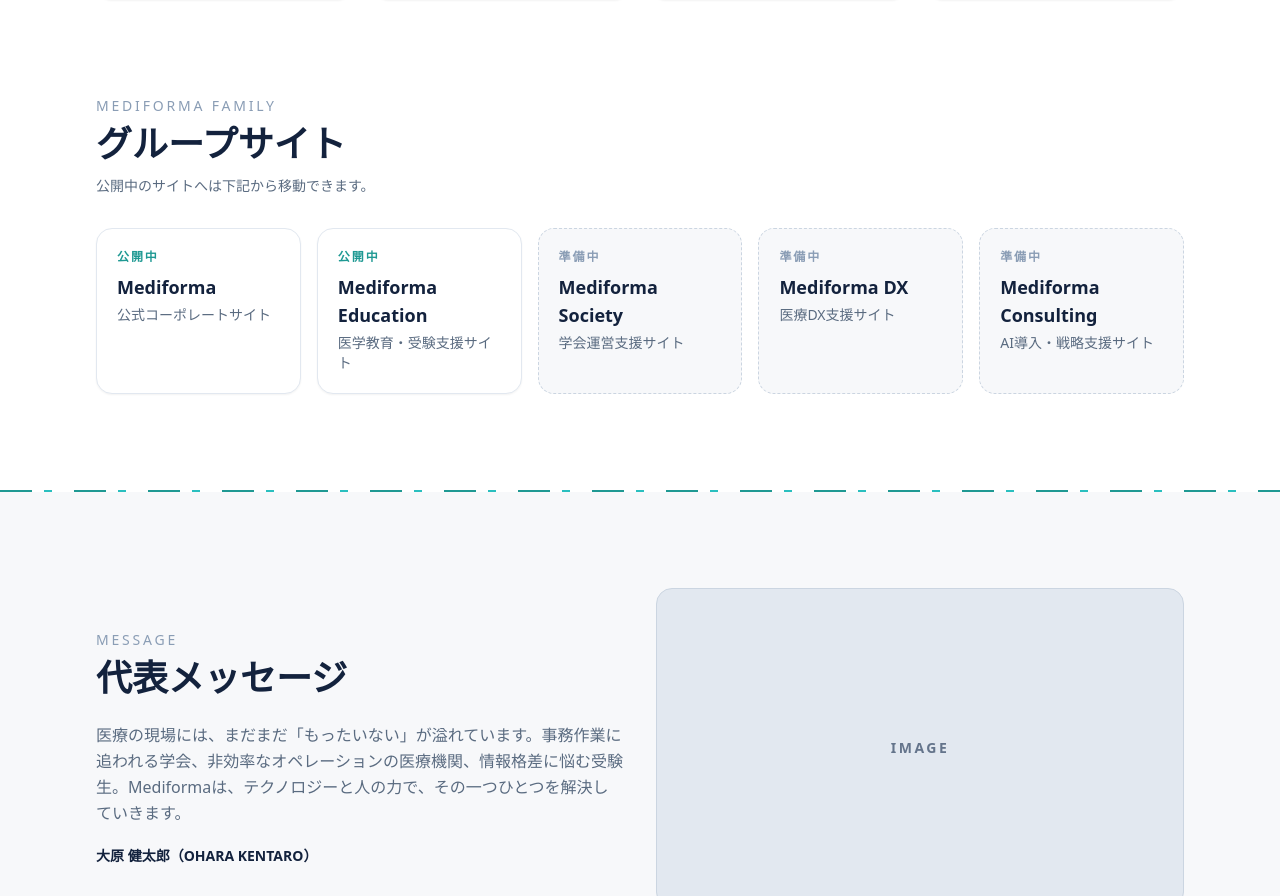
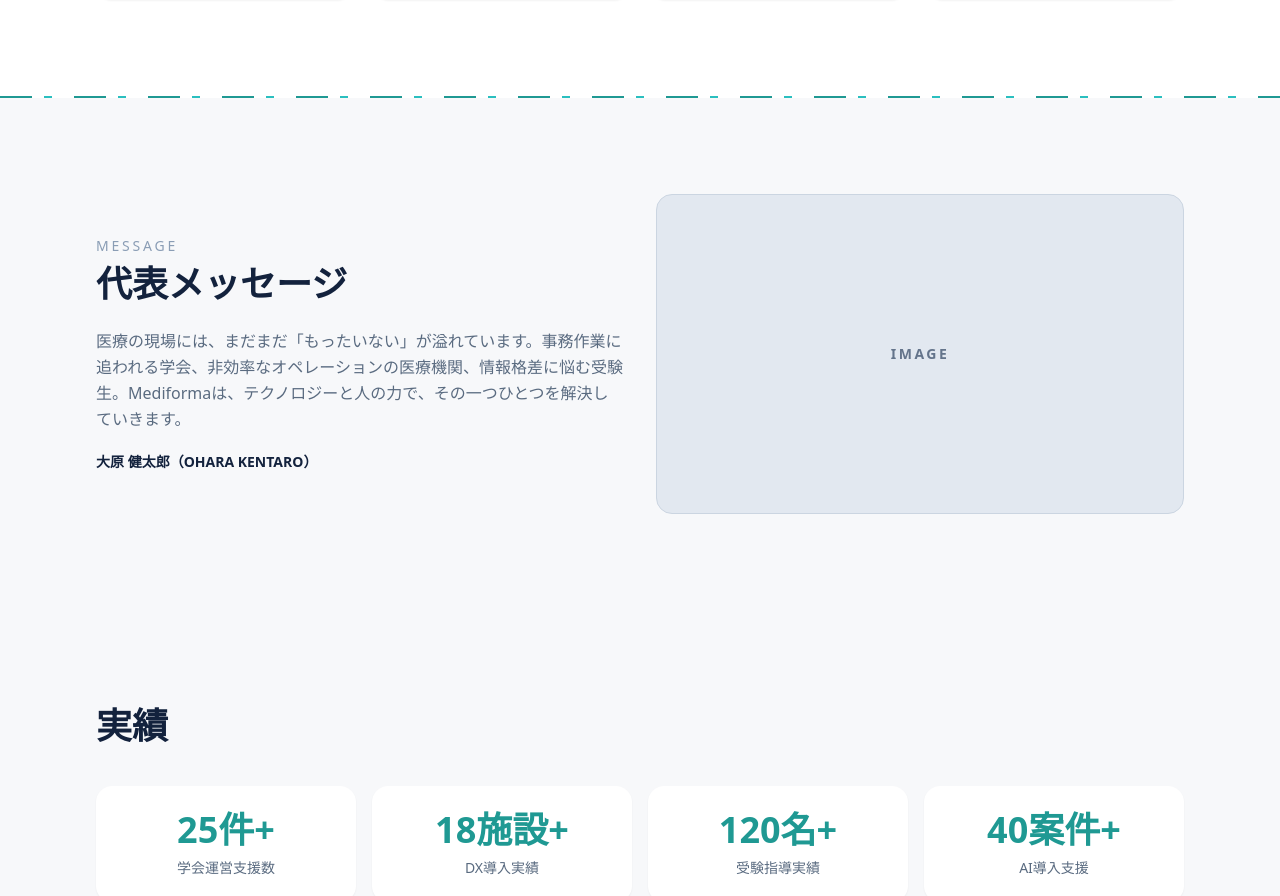
Before and after one commit to kentaro23/Mediforma, a Next.js app: page / in a window 1280 px wide. Shown: the part 1008-1904 px from the top of the page. Built offline with nearby package versions, Linux system fonts and the light colour scheme.

Commit message:
Remove Mediforma Family section from home

```diff
--- a/src/app/page.tsx
+++ b/src/app/page.tsx
@@ -1,4 +1,3 @@
-import Link from "next/link";
 import { Metadata } from "next";
 import HeroSection from "@/components/HeroSection";
 import ServiceCard from "@/components/ServiceCard";
@@ -6,7 +5,7 @@ import PlaceholderImage from "@/components/PlaceholderImage";
 import CountUpSection from "@/components/CountUpSection";
 import CTASection from "@/components/CTASection";
 import FadeIn from "@/components/FadeIn";
-import { FAMILY_SITES, MESSAGE, SERVICES } from "@/lib/constants";
+import { MESSAGE, SERVICES } from "@/lib/constants";
 
 export const metadata: Metadata = {
   title: "Mediforma | 医療の\"困った\"を、まるごと。",
@@ -41,43 +40,6 @@ export default function HomePage() {
         </FadeIn>
       </section>
 
-      <section className="pb-16 md:pb-24">
-        <FadeIn className="container-width">
-          <div className="mb-8">
-            <p className="text-sm font-medium tracking-[0.2em] text-subtleGray">MEDIFORMA FAMILY</p>
-            <h2 className="mt-2 text-3xl font-semibold md:text-4xl">グループサイト</h2>
-            <p className="mt-3 text-sm text-textGray">公開中のサイトへは下記から移動できます。</p>
-          </div>
-          <div className="grid gap-4 md:grid-cols-2 lg:grid-cols-5">
-            {FAMILY_SITES.map((site) =>
-              site.href ? (
-                <Link
-                  key={site.name}
-                  href={site.href}
-                  target="_blank"
-                  rel="noreferrer"
-                  className="rounded-2xl border border-slate-200 bg-white p-5 shadow-sm transition-all hover:-translate-y-0.5 hover:shadow-card"
-                >
-                  <p className="text-xs font-semibold tracking-[0.16em] text-primaryTeal">{site.status}</p>
-                  <h3 className="mt-2 text-lg font-semibold text-primaryNavy">{site.name}</h3>
-                  <p className="mt-1 text-sm text-textGray">{site.description}</p>
-                </Link>
-              ) : (
-                <article
-                  key={site.name}
-                  className="rounded-2xl border border-dashed border-slate-300 bg-lightGray p-5"
-                  aria-label={`${site.name} は準備中`}
-                >
-                  <p className="text-xs font-semibold tracking-[0.16em] text-subtleGray">{site.status}</p>
-                  <h3 className="mt-2 text-lg font-semibold text-primaryNavy">{site.name}</h3>
-                  <p className="mt-1 text-sm text-textGray">{site.description}</p>
-                </article>
-              )
-            )}
-          </div>
-        </FadeIn>
-      </section>
-
       <div className="ecg-divider" />
 
       <section className="section-padding bg-lightGray">
--- a/src/lib/constants.ts
+++ b/src/lib/constants.ts
@@ -49,39 +49,6 @@ export const SERVICES = [
     summary: "医療に戦略とAIを",
     icon: "consulting",
     href: "/services/consulting"
-  }
-] as const;
-
-export const FAMILY_SITES = [
-  {
-    name: "Mediforma",
-    description: "公式コーポレートサイト",
-    href: "https://mediforma.jp",
-    status: "公開中"
-  },
-  {
-    name: "Mediforma Education",
-    description: "医学教育・受験支援サイト",
-    href: "https://mediformaedu.com",
-    status: "公開中"
-  },
-  {
-    name: "Mediforma Society",
-    description: "学会運営支援サイト",
-    href: null,
-    status: "準備中"
-  },
-  {
-    name: "Mediforma DX",
-    description: "医療DX支援サイト",
-    href: null,
-    status: "準備中"
-  },
-  {
-    name: "Mediforma Consulting",
-    description: "AI導入・戦略支援サイト",
-    href: null,
-    status: "準備中"
   }
 ] as const;
 
```
